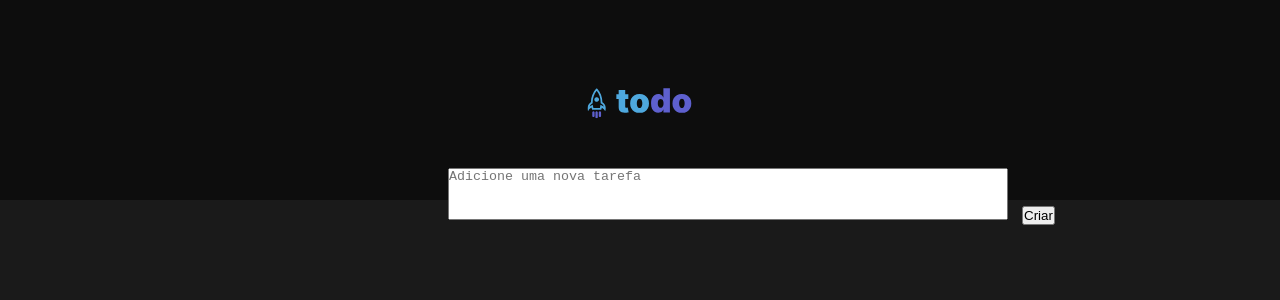
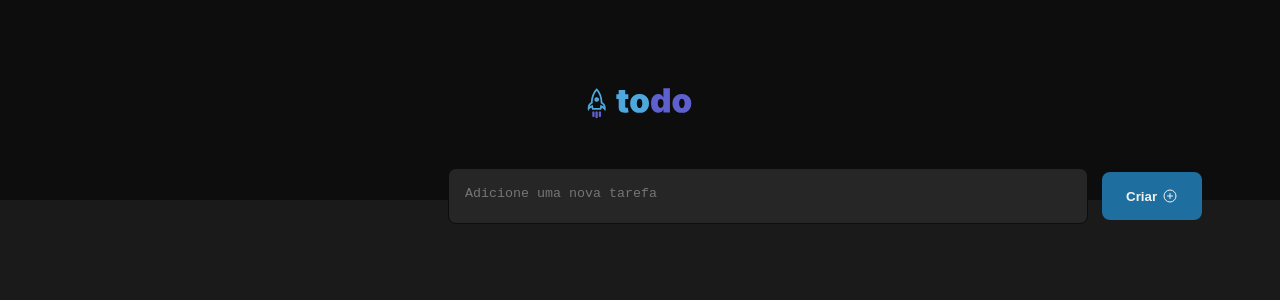
Before and after one commit to CaioMVargas/to-do-list, a React (Vite) app: page / in a window 1280 px wide. Shown: the top 300 px of the page. Built offline with nearby package versions, Linux system fonts and the light colour scheme.

Commit message:
Estilizando textarea e button.

```diff
--- a/package.json
+++ b/package.json
@@ -10,6 +10,7 @@
     "preview": "vite preview"
   },
   "dependencies": {
+    "phosphor-react": "^1.4.1",
     "react": "^18.2.0",
     "react-dom": "^18.2.0"
   },
--- a/src/components/NewTask.jsx
+++ b/src/components/NewTask.jsx
@@ -1,4 +1,6 @@
+import {PlusCircle} from "phosphor-react";
 import styles from "./NewTask.module.css";
+
 
 export function NewTask() {
   return (
@@ -10,7 +12,7 @@ export function NewTask() {
           required
         />
         <footer className={styles.footer}>
-            <button type="submit" >Criar</button>
+            <button type="submit" >Criar <PlusCircle size={16}/></button>
         </footer>
       </form>
     </div>
--- a/src/components/NewTask.module.css
+++ b/src/components/NewTask.module.css
@@ -8,18 +8,44 @@
 }
 
 .form{
-    display: inline-block;
-    resize: none;
+    display: flex;
+    flex-direction: row;
     align-items: center
 }
 
 .form textarea{
+    width: 40rem;
+    background: var(--gray-500);
     resize: none;
-    width: 35rem;
-    height: 3.25rem;
+    height: 3.5rem;
+    padding: 1rem;
+    border-radius:8px ;
+    line-height: 1.4;
+    border: 1px solid var(--gray-700);
+    color: var(--gray-300);
 }
 
 .footer{
-    display: inline-block;
+    display: flex;
     margin-left: 0.875rem;
+    align-items: center;
 }
+
+.footer button{
+    display: flex;
+    align-items: center;
+    gap: 5px;
+    padding: 1rem 1.5rem;
+    border-radius: 8px;
+    border: 0;
+    background: var(--blue-dark);
+    color: var(--gray-100);
+    font-weight: bold;
+    cursor: pointer;
+
+    transition: background 0.3s;
+}
+
+.footer button:hover{
+    background: var(--blue);
+}
```
Also changed, not shown: src/assets/plus.svg (added), 1 other file (tests, documents, lock files or other folders).
